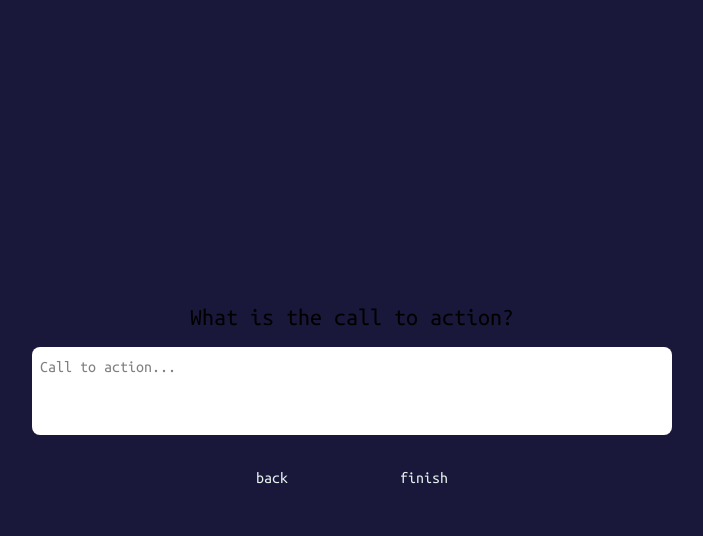
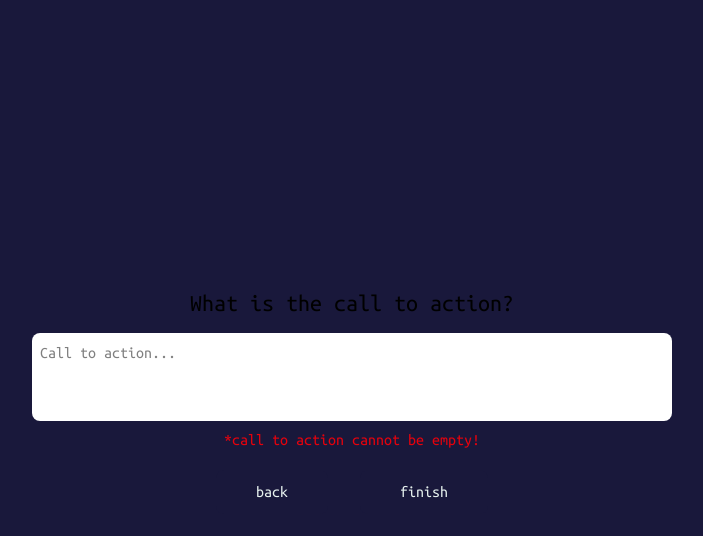
Before and after one commit to rayray39/hokkien-mee, a Next.js app: page /CallToAction in a window 1280 px wide. Both pictures are taken after a click on the button "finish". Shown: the top 536 px of the page, without its empty margins (288-991 px from the left). Built offline with nearby package versions, Linux system fonts and the light colour scheme.

Commit message:
Add client side validation for call to action textarea

```diff
--- a/src/app/CallToAction/page.tsx
+++ b/src/app/CallToAction/page.tsx
@@ -14,6 +14,8 @@ export default function CallToAction() {
 
     const [callToAction, setCallToAction] = useState<string>('');
 
+    const [isCallToActionEmpty, setIsCallToActionEmpty] = useState<boolean>(false);
+
     useEffect(() => {
         if (data?.callToAction) {
             setCallToAction(data.callToAction);
@@ -25,7 +27,23 @@ export default function CallToAction() {
         router.back();
     }
 
+    const logCallToAction = () => {
+        if (callToAction === "") {
+            console.log('call to action is empty');
+            setIsCallToActionEmpty(true);
+        } else {
+            console.log(`call to action: ${callToAction}`);
+            setIsCallToActionEmpty(false);
+        }
+    }
+
     const finish = () => {
+        logCallToAction();
+        if (callToAction === "") {
+            setIsCallToActionEmpty(true);
+            return;
+        }
+
         console.log('heading to finish page.');
         setData({
             summary: data?.summary ?? "",
@@ -33,6 +51,7 @@ export default function CallToAction() {
             audience: data?.audience ?? "",
             callToAction: callToAction
         })
+        router.push('/Finish')
     }
 
     return (
@@ -44,6 +63,12 @@ export default function CallToAction() {
                 onChangeTextareaContent={(event) => setCallToAction(event.target.value)}
             />
 
+            {
+                isCallToActionEmpty && <div className="text-center text-red-600">
+                    *call to action cannot be empty!
+                </div>
+            }
+
             <div className="flex justify-center space-x-8">
                 <NavButton buttonText="back" onClickHandler={goBack}/>
                 <NavButton buttonText="finish" onClickHandler={finish}/>
--- a/src/app/Components/NavButton.tsx
+++ b/src/app/Components/NavButton.tsx
@@ -8,7 +8,7 @@ function NavButton({ buttonText, onClickHandler }:{ buttonText: string, onClickH
             px-[40px]
             rounded-lg
             cursor-default
-            mt-[14px]
+            mt-[18px]
         "
         id="custom-nav-button"
         onClick={onClickHandler}>{buttonText}</button>
```
